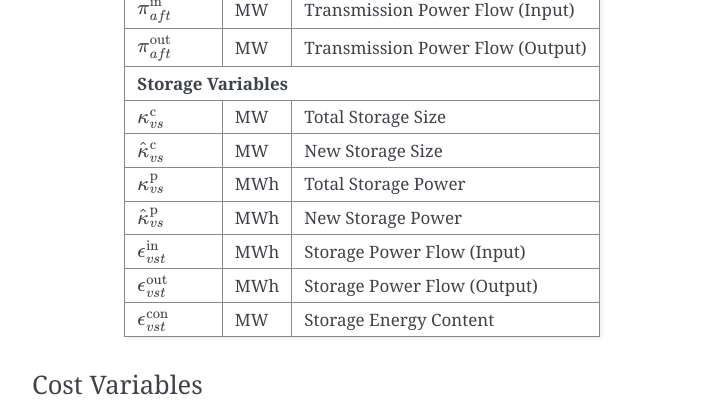
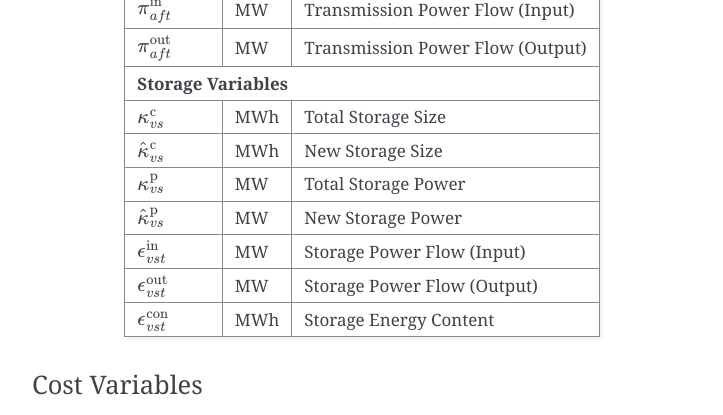
Before and after one commit to tum-ens/urbs, a Sphinx documentation site: the page built from doc/mathdoc.rst, in a window 1280 px wide and 900 px high, scrolled down 9480 px. Shown: the part 155-570 px from the top of the window, without its empty margins (388-1111 px from the left). Built offline with Sphinx 7.4.7, drawn with Linux system fonts in a browser that asks for light colours.

Commit message:
variable unit error fixed

```diff
--- a/doc/mathdoc.rst
+++ b/doc/mathdoc.rst
@@ -436,19 +436,19 @@ These Sections are Cost, Commodity, Process, Transmission and Storage.
 	+------------------------------------+------+----------------------------------+
 	| **Storage Variables**                                                        |
 	+------------------------------------+------+----------------------------------+
-	| :math:`\kappa_{vs}^\text{c}`       | MW   | Total Storage Size               |
-	+------------------------------------+------+----------------------------------+
-	| :math:`\hat{\kappa}_{vs}^\text{c}` | MW   | New Storage Size                 |
-	+------------------------------------+------+----------------------------------+
-	| :math:`\kappa_{vs}^\text{p}`       | MWh  | Total Storage Power              |
-	+------------------------------------+------+----------------------------------+
-	| :math:`\hat{\kappa}_{vs}^\text{p}` | MWh  | New Storage Power                |
-	+------------------------------------+------+----------------------------------+
-	| :math:`\epsilon_{vst}^\text{in}`   | MWh  | Storage Power Flow (Input)       |
-	+------------------------------------+------+----------------------------------+
-	| :math:`\epsilon_{vst}^\text{out}`  | MWh  | Storage Power Flow (Output)      |
-	+------------------------------------+------+----------------------------------+
-	| :math:`\epsilon_{vst}^\text{con}`  | MW   | Storage Energy Content           |
+	| :math:`\kappa_{vs}^\text{c}`       | MWh  | Total Storage Size               |
+	+------------------------------------+------+----------------------------------+
+	| :math:`\hat{\kappa}_{vs}^\text{c}` | MWh  | New Storage Size                 |
+	+------------------------------------+------+----------------------------------+
+	| :math:`\kappa_{vs}^\text{p}`       | MW   | Total Storage Power              |
+	+------------------------------------+------+----------------------------------+
+	| :math:`\hat{\kappa}_{vs}^\text{p}` | MW   | New Storage Power                |
+	+------------------------------------+------+----------------------------------+
+	| :math:`\epsilon_{vst}^\text{in}`   | MW   | Storage Power Flow (Input)       |
+	+------------------------------------+------+----------------------------------+
+	| :math:`\epsilon_{vst}^\text{out}`  | MW   | Storage Power Flow (Output)      |
+	+------------------------------------+------+----------------------------------+
+	| :math:`\epsilon_{vst}^\text{con}`  | MWh  | Storage Energy Content           |
 	+------------------------------------+------+----------------------------------+
 
 
```
